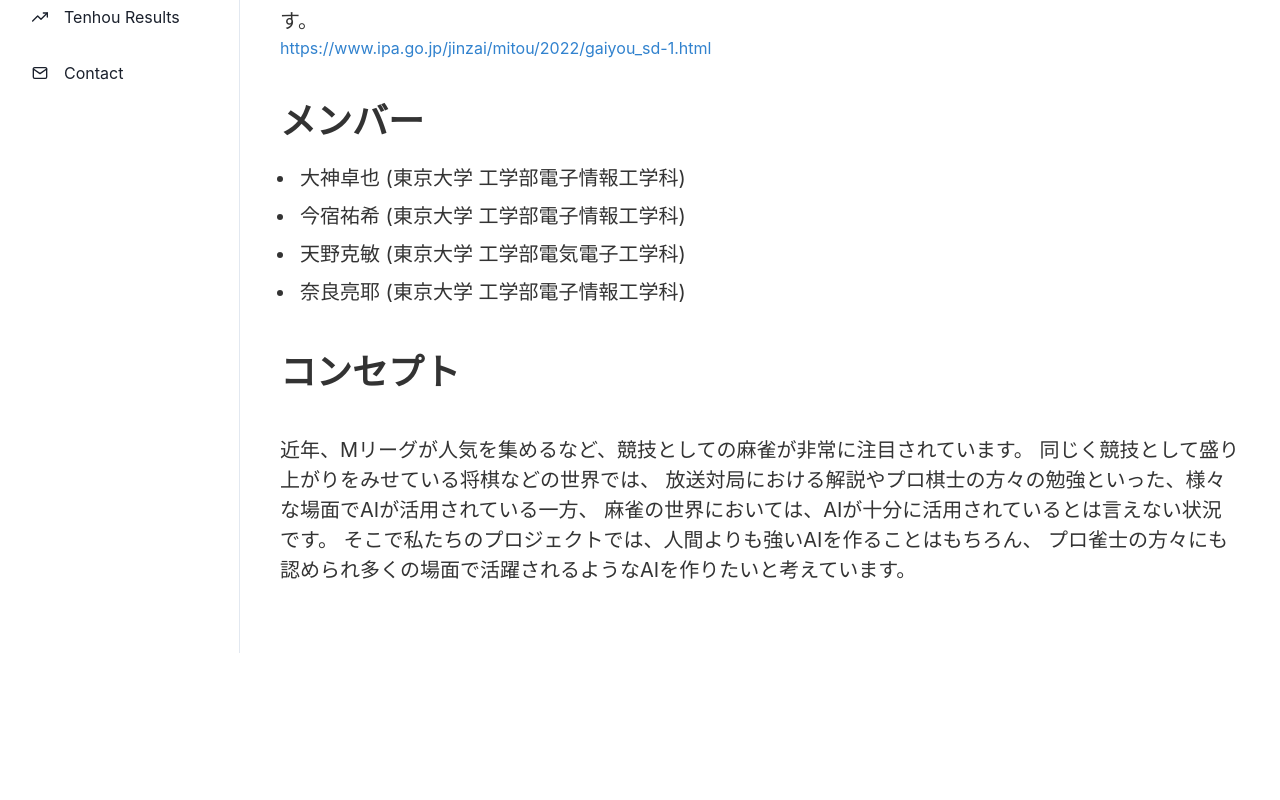
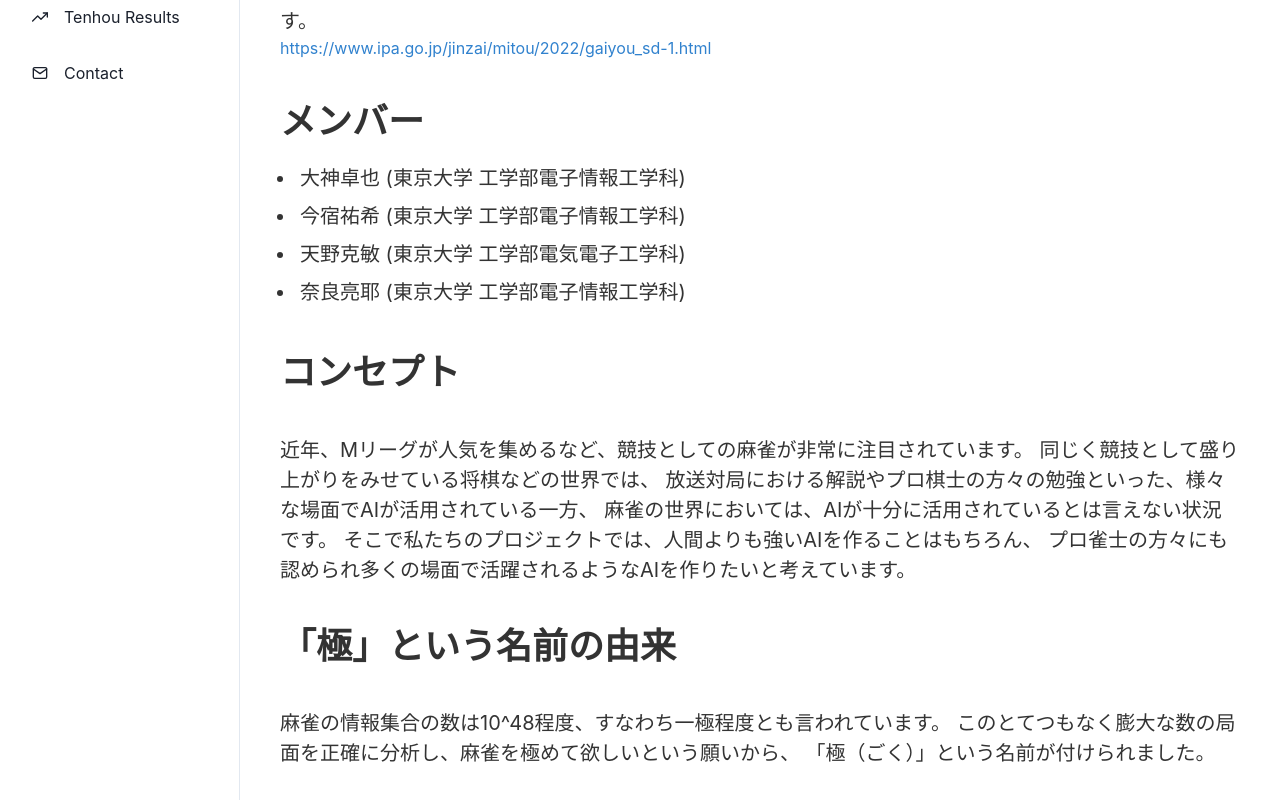
Before and after one commit to mitou2022-mahjong-ai/goku-portfolio, a Next.js app in the folder frontend/: page / in a window 1280 px wide. Shown: the part 256-1056 px from the top of the page. Before the commit the page ends 909 px from the top, so only its background shows below. Built offline with nearby package versions, Linux system fonts and the light colour scheme.

Commit message:
chore: 名前の由来を追加

```diff
--- a/frontend/pages/index.tsx
+++ b/frontend/pages/index.tsx
@@ -52,6 +52,14 @@ const Page: NextPage = () => {
           そこで私たちのプロジェクトでは、人間よりも強いAIを作ることはもちろん、
           プロ雀士の方々にも認められ多くの場面で活躍されるようなAIを作りたいと考えています。
         </Text>
+        <Heading color="blackAlpha.800" pt="10">
+          「極」という名前の由来
+        </Heading>
+        <Text color="blackAlpha.800" pt="10" fontSize="xl">
+          麻雀の情報集合の数は10^48程度、すなわち一極程度とも言われています。
+          このとてつもなく膨大な数の局面を正確に分析し、麻雀を極めて欲しいという願いから、
+          「極（ごく）」という名前が付けられました。
+        </Text>
       </Box>
     </Layout>
   );
```
